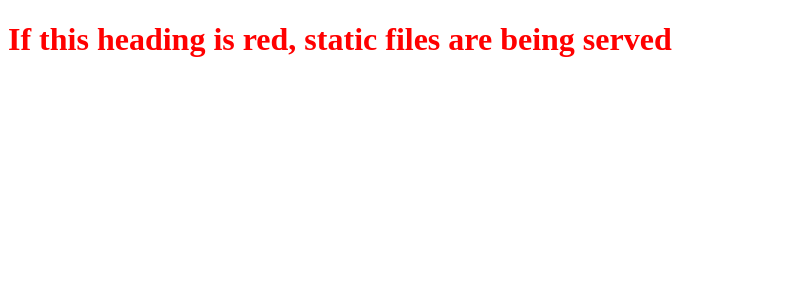
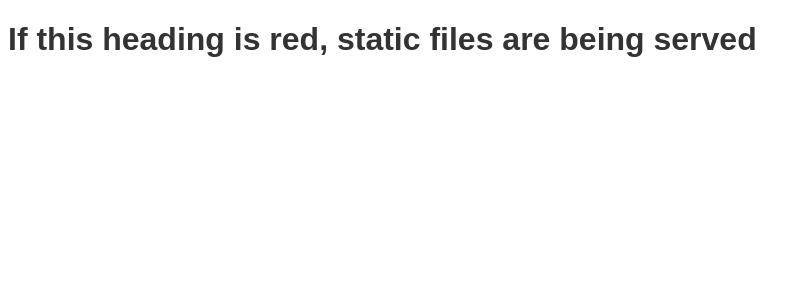
Before and after one commit to LewF-Dev/to-do-list, a Django app: template templates/index.html in a window 1280 px wide. Shown: the top 300 px of the page, without its empty margins (0-809 px from the left). Run offline with Django 4.2, Linux system fonts and the light colour scheme; the template is opened without the code that fills it, so the values that code supplies are empty; parts of the project's set-up code (start-up, migrations or seed data) failed here and were passed over.

Commit message:
Add basic CSS styling in static/css/style.css

```diff
--- a/static/css/style.css
+++ b/static/css/style.css
@@ -1,3 +1,15 @@
+body {
+    font-family: Arial, sans-serif;
+}
+
 h1 {
-    color: red;
+    color: #333;
 }
+
+ul {
+    list-style-type: none;
+}
+
+li {
+    padding: 5px 0;
+}
```
